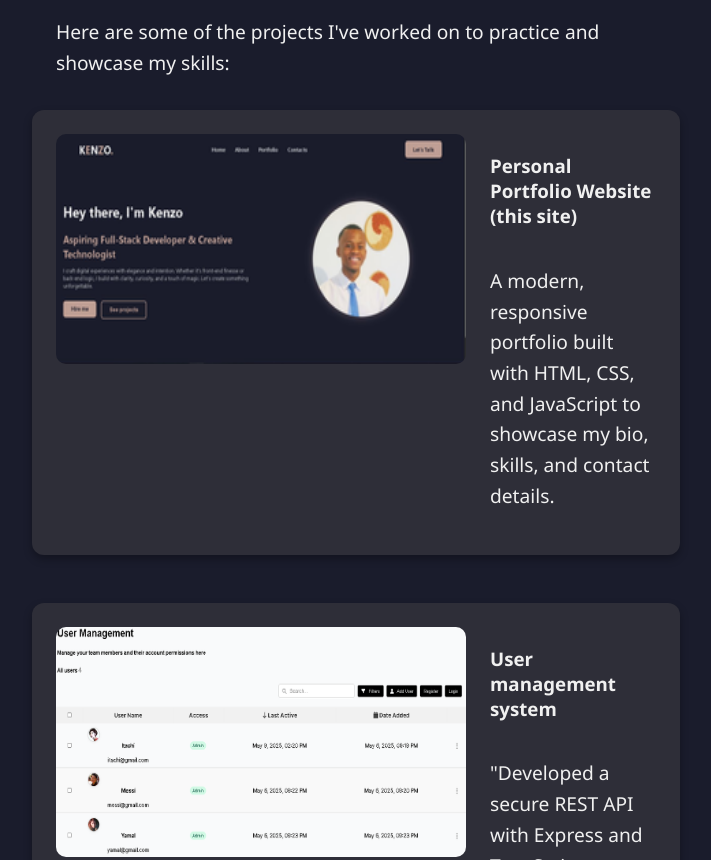
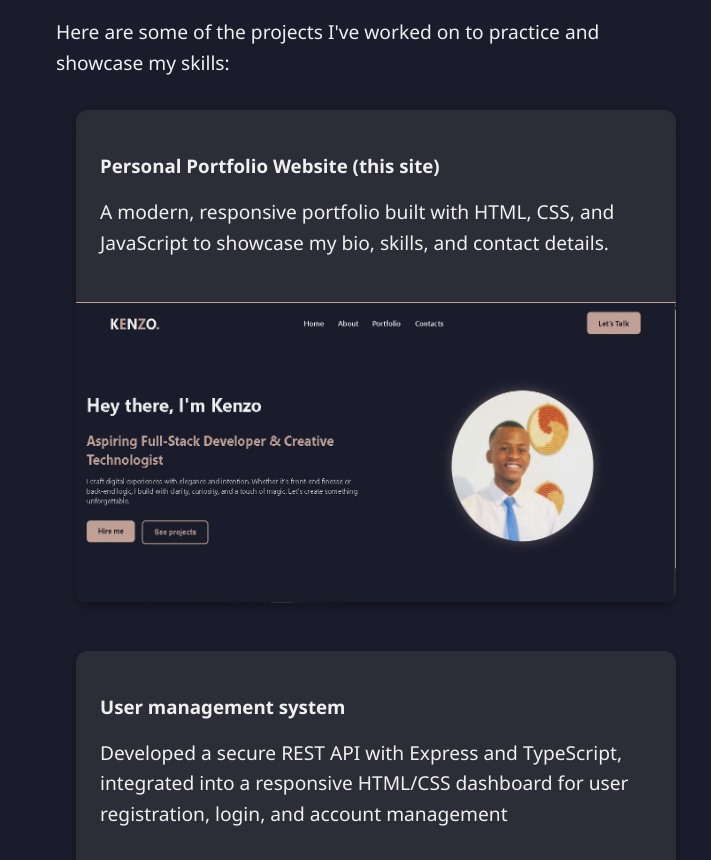
Before and after one commit to umukunzi-kenzo/umukunzi-kenzo.github.io, a plain HTML site: page portofolio.html in a window 1280 px wide. Shown: the part 180-1040 px from the top of the page, without its empty margins (8-719 px from the left). Drawn offline with Linux system fonts and the light colour scheme.

Commit message:
Updated layout of the portoloio page

```diff
--- a/css/about.css
+++ b/css/about.css
@@ -370,14 +370,16 @@
   }
 }
 
+
+/* Updated Projects Section */
 .projects-grid {
   display: flex;
   flex-direction: column;
   gap: 3rem;
-  margin-top: 2rem;
-  align-items: center; /* Add this line */
-  width: 100%; /* Add this line */
-  justify-content: center;
+  margin: 2rem auto;
+  width: 100%;
+  max-width: 1000px; /* Increased max width */
+  padding: 0 20px;
 }
 
 .project-card {
@@ -385,46 +387,68 @@
   border-radius: 12px;
   overflow: hidden;
   display: flex;
-  flex-direction: row;
-  gap: 1.5rem;
-  padding: 1.5rem;
+  flex-direction: column; /* Changed to column layout */
+  gap: 0; /* Remove gap between description and image */
+  padding: 0; /* Remove padding from parent */
   box-shadow: 0 4px 8px rgba(0, 0, 0, 0.3);
   transition: transform 0.3s ease, box-shadow 0.3s ease;
-  width: 100%; /* Controls card width on large screens */
-  max-width: 920px;
+  width: 100%;
 
 }
 
+/* New description card */
+.project-description-card {
+  padding: 1.5rem;
+  background: rgba(46, 46, 56, 0.8); /* Slightly different background */
+  border-bottom: 1px solid var(--accent-color);
+}
+
+.project-image-container {
+  width: 100%;
+  overflow: hidden;
+}
+
+.project-image {
+  width: 100%;
+  height: auto;
+  min-height: 300px;
+  object-fit: fill;
+  display: block;
+  transition: transform 0.5s ease;
+}
+
+.project-info {
+  color: var(--text-color);
+  padding: 0 1.5rem 1.5rem;
+}
+
+/* Hover effects */
 .project-card:hover {
   transform: translateY(-5px);
   box-shadow: 0 6px 16px rgba(0, 0, 0, 0.4);
 }
 
-.project-image {
-  width: 410px;
-  height:230px;
-  border-radius: 10px;
-  object-fit: fill;
+.project-card:hover .project-image {
+  transform: scale(1.03);
 }
 
-.project-info {
-  color: var(--text-color);
-  display: flex;
-  flex-direction: column;
-  justify-content: center;
-}
 
 /* Responsive tweaks */
 @media (max-width: 768px) {
-  .project-card {
-    flex-direction: column;
-    align-items: center;
-    text-align: center;
+  .projects-grid {
+    padding: 2px 2px;
+
 
   }
 
   .project-image {
-    width: 100%;
+    min-height: 250px;
+  }
+}
+
+@media (max-width: 480px) {
+  .project-image {
+    min-height: 200px;
   }
 }
 
--- a/portofolio.html
+++ b/portofolio.html
@@ -42,23 +42,24 @@
         <div class="projects-grid">
   <!-- Project 1 -->
   <div class="project-card">
-             <img src="pic/kenzoportofolio.png" alt="Project 1 Screenshot" class="project-image">
-            <div class="project-info">
-              <h3> Personal Portfolio Website (this site)</h3>
+    <div class="project-description-card">
+      <h3>Personal Portfolio Website (this site)</h3>
       <p>A modern, responsive portfolio built with HTML, CSS, and JavaScript to showcase my bio, skills, and contact details.</p>
     </div>
+    <div class="project-image-container">
+      <img src="pic/web.JPG" alt="Project 1 Screenshot" class="project-image">
+    </div>
+    <!-- Additional project info can go here if needed -->
   </div>
 
   <!-- Project 2 -->
   <div class="project-card">
-            <img src="pic/demo2resized.png"   alt="Project 2 Screenshot" class="project-image">
-            <div class="project-info">
+    <div class="project-description-card">
       <h3>User management system</h3>
-             <p>"Developed a secure REST API with Express and TypeScript,
-              integrated into a responsive HTML/CSS dashboard
-              for user registration, login, and account management</p>
-
-
+      <p>Developed a secure REST API with Express and TypeScript, integrated into a responsive HTML/CSS dashboard for user registration, login, and account management</p>
+    </div>
+    <div class="project-image-container">
+      <img src="pic/demo2resized.png" alt="Project 2 Screenshot" class="project-image">
     </div>
   </div>
 </div>
```
Also changed, not shown: pic/demo.png (deleted), pic/demo2.png (deleted), pic/kenzoportofolio.png (deleted), pic/user.png (deleted), pic/user1.JPG (deleted), pic/web.JPG (added), pic/zuko.jpg (deleted). Lines whose indentation alone changed are shown as unchanged.
